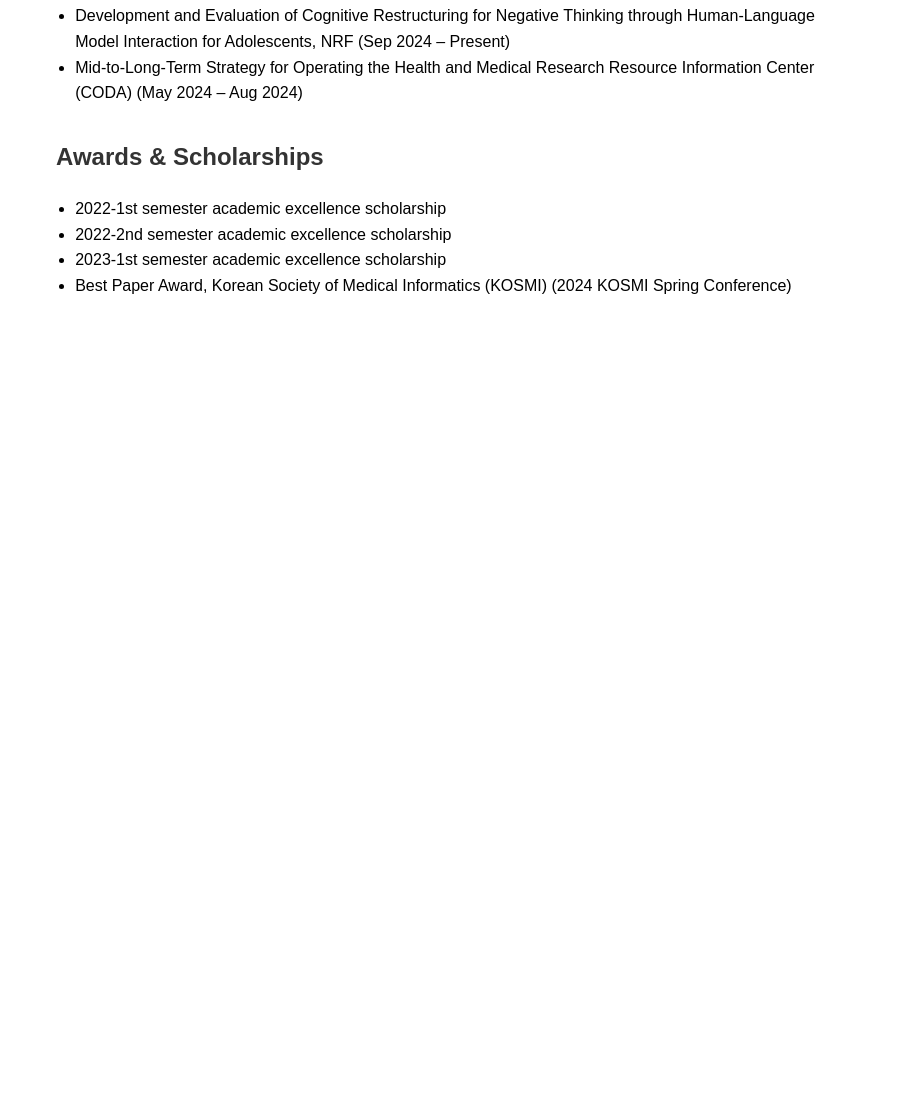
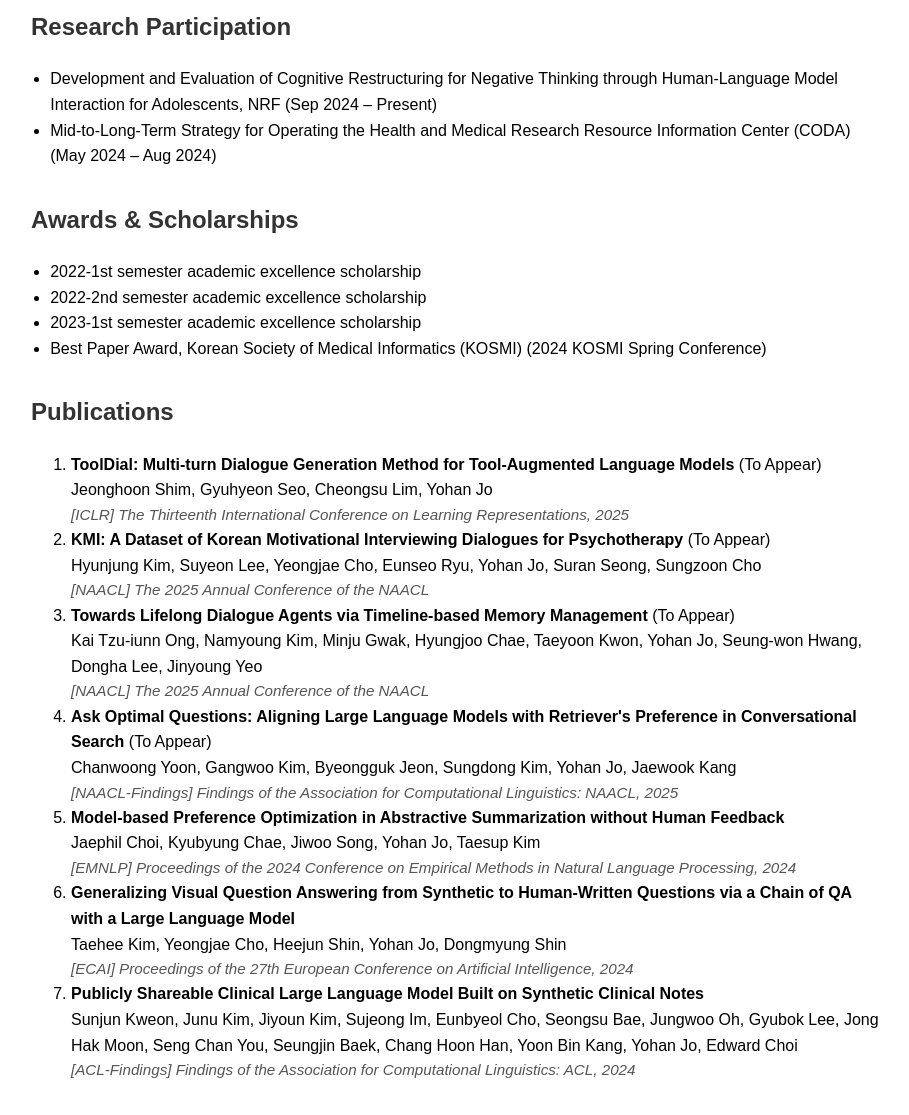
Before and after one commit to junseokim1019/junseokim1019.github.io, a plain HTML site: page index.html in a window 1280 px wide. Shown: the part 838-1953 px from the top of the page, without its empty margins (184-1093 px from the left). Before the commit the page ends 1168 px from the top, so only its background shows below. Drawn offline with Linux system fonts and the light colour scheme.

Commit message:
Update index.html

```diff
--- a/index.html
+++ b/index.html
@@ -4,14 +4,19 @@
   <meta charset="UTF-8">
   <title>Junseo Kim - Portfolio</title>
   <style>
-    body { font-family: Arial, sans-serif; max-width: 800px; margin: 2rem auto; line-height: 1.6; }
+    body { font-family: Arial, sans-serif; max-width: 850px; margin: 2rem auto; line-height: 1.6; }
     h1, h2 { color: #333; }
     .section { margin-top: 2rem; }
     .contact { font-size: 0.95em; color: #444; }
     ul { margin: 0.5rem 0; padding-left: 1.2rem; }
+    img.profile { width: 180px; border-radius: 50%; margin-bottom: 1rem; }
+    .pub-title { font-weight: bold; }
+    .pub-meta { font-style: italic; font-size: 0.95em; color: #555; }
   </style>
 </head>
 <body>
+
+<img src="IMG_0286.jpg" alt="Junseo Kim" class="profile">
 
 <h1>Junseo Kim</h1>
 <p>AI Researcher</p>
@@ -65,5 +70,38 @@
   </ul>
 </div>
 
+<div class="section">
+  <h2>Publications</h2>
+  <ol>
+    <li><div class="pub-title">ToolDial: Multi-turn Dialogue Generation Method for Tool-Augmented Language Models <span style="font-weight: normal;">(To Appear)</span></div>
+        Jeonghoon Shim, Gyuhyeon Seo, Cheongsu Lim, Yohan Jo<br>
+        <div class="pub-meta">[ICLR] The Thirteenth International Conference on Learning Representations, 2025</div></li>
+
+    <li><div class="pub-title">KMI: A Dataset of Korean Motivational Interviewing Dialogues for Psychotherapy <span style="font-weight: normal;">(To Appear)</span></div>
+        Hyunjung Kim, Suyeon Lee, Yeongjae Cho, Eunseo Ryu, Yohan Jo, Suran Seong, Sungzoon Cho<br>
+        <div class="pub-meta">[NAACL] The 2025 Annual Conference of the NAACL</div></li>
+
+    <li><div class="pub-title">Towards Lifelong Dialogue Agents via Timeline-based Memory Management <span style="font-weight: normal;">(To Appear)</span></div>
+        Kai Tzu-iunn Ong, Namyoung Kim, Minju Gwak, Hyungjoo Chae, Taeyoon Kwon, Yohan Jo, Seung-won Hwang, Dongha Lee, Jinyoung Yeo<br>
+        <div class="pub-meta">[NAACL] The 2025 Annual Conference of the NAACL</div></li>
+
+    <li><div class="pub-title">Ask Optimal Questions: Aligning Large Language Models with Retriever's Preference in Conversational Search <span style="font-weight: normal;">(To Appear)</span></div>
+        Chanwoong Yoon, Gangwoo Kim, Byeongguk Jeon, Sungdong Kim, Yohan Jo, Jaewook Kang<br>
+        <div class="pub-meta">[NAACL-Findings] Findings of the Association for Computational Linguistics: NAACL, 2025</div></li>
+
+    <li><div class="pub-title">Model-based Preference Optimization in Abstractive Summarization without Human Feedback</div>
+        Jaephil Choi, Kyubyung Chae, Jiwoo Song, Yohan Jo, Taesup Kim<br>
+        <div class="pub-meta">[EMNLP] Proceedings of the 2024 Conference on Empirical Methods in Natural Language Processing, 2024</div></li>
+
+    <li><div class="pub-title">Generalizing Visual Question Answering from Synthetic to Human-Written Questions via a Chain of QA with a Large Language Model</div>
+        Taehee Kim, Yeongjae Cho, Heejun Shin, Yohan Jo, Dongmyung Shin<br>
+        <div class="pub-meta">[ECAI] Proceedings of the 27th European Conference on Artificial Intelligence, 2024</div></li>
+
+    <li><div class="pub-title">Publicly Shareable Clinical Large Language Model Built on Synthetic Clinical Notes</div>
+        Sunjun Kweon, Junu Kim, Jiyoun Kim, Sujeong Im, Eunbyeol Cho, Seongsu Bae, Jungwoo Oh, Gyubok Lee, Jong Hak Moon, Seng Chan You, Seungjin Baek, Chang Hoon Han, Yoon Bin Kang, Yohan Jo, Edward Choi<br>
+        <div class="pub-meta">[ACL-Findings] Findings of the Association for Computational Linguistics: ACL, 2024</div></li>
+  </ol>
+</div>
+
 </body>
 </html>
```
